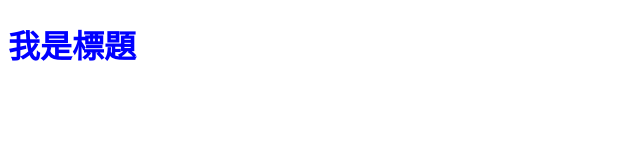
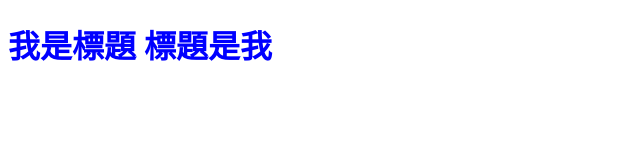
Before and after one commit to sonicex123/JS-HW-W4, a plain HTML site: page index.html in a window 1280 px wide. Shown: the whole page, without its empty margins (0-640 px from the left). Drawn offline with Linux system fonts and the light colour scheme.

Commit message:
新增檔案

```diff
--- a/index.html
+++ b/index.html
@@ -7,6 +7,6 @@
     <title>Document</title>
 </head>
 <body>
-    <h1 class="blue">我是標題</h1>
+    <h1 class="blue">我是標題 標題是我</h1>
 </body>
 </html>
```
